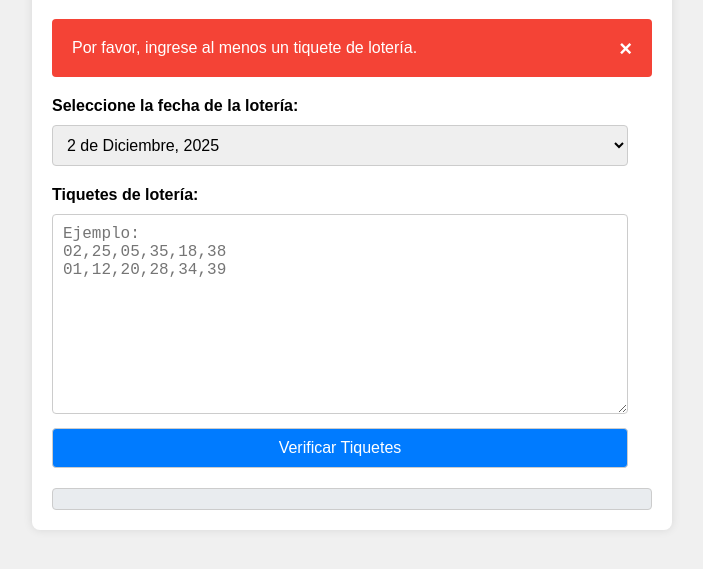
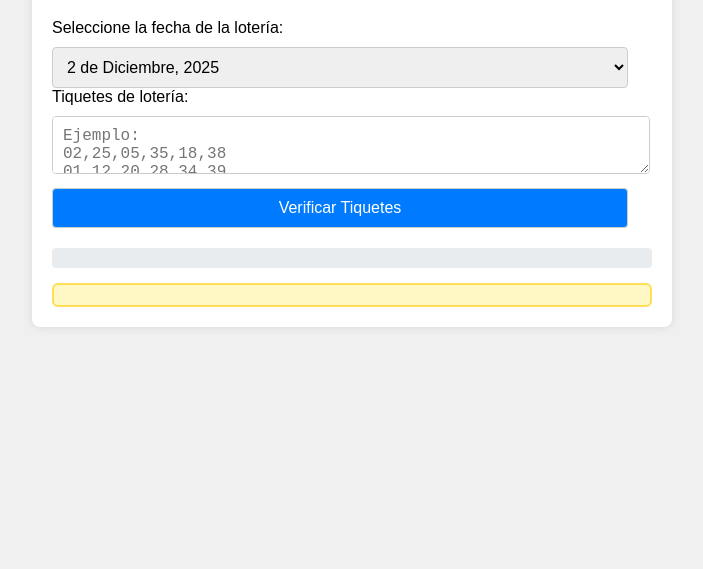
Before and after one commit to jorge30dic/VerificadorLotto, a plain HTML site: page index.html in a window 1280 px wide. Both pictures are taken after a click on the button "Verificar Tiquetes". Shown: the part 101-670 px from the top of the page, without its empty margins (288-991 px from the left). Drawn offline with Linux system fonts and the light colour scheme.

Commit message:
Update index.html

```diff
--- a/index.html
+++ b/index.html
@@ -8,105 +8,26 @@
     <link rel="icon" href="https://lotto-panama.com/wp-content/uploads/2024/04/Logo-Lotto-FAVICON-WEB-5-150x150.png" sizes="32x32">
     <link rel="icon" href="https://lotto-panama.com/wp-content/uploads/2024/04/Logo-Lotto-FAVICON-WEB-5-300x300.png" sizes="192x192">
     <link rel="apple-touch-icon" href="https://lotto-panama.com/wp-content/uploads/2024/04/Logo-Lotto-FAVICON-WEB-5-300x300.png">
+
     <style>
-        body {
-            font-family: Arial, sans-serif;
-            margin: 20px;
-            background-color: #f0f0f0;
+        body { font-family: Arial, sans-serif; margin: 20px; background-color: #f0f0f0; }
+        h1 { text-align: center; color: #333; }
+        .container {
+            max-width: 600px; margin: 0 auto; padding: 20px; background-color: #fff;
+            border-radius: 8px; box-shadow: 0 0 10px rgba(0, 0, 0, 0.1);
         }
-
-        h1 {
-            text-align: center;
-            color: #333;
+        textarea, select, button {
+            width: calc(100% - 24px); padding: 10px; margin-top: 10px;
+            border: 1px solid #ccc; border-radius: 4px; font-size: 16px;
         }
-
-        .container {
-            max-width: 600px;
-            margin: 0 auto;
-            padding: 20px;
-            background-color: #fff;
-            border-radius: 8px;
-            box-shadow: 0 0 10px rgba(0, 0, 0, 0.1);
-        }
-
-        label {
-            font-weight: bold;
-            display: block;
-            margin-top: 20px;
-        }
-
-        textarea,
-        select,
-        button {
-            width: calc(100% - 24px);
-            padding: 10px;
-            margin-top: 10px;
-            border: 1px solid #ccc;
-            border-radius: 4px;
-            font-size: 16px;
-        }
-
-        textarea {
-            height: 200px;
-            box-sizing: border-box;
-        }
-
-        button {
-            background-color: #007bff;
-            color: #fff;
-            cursor: pointer;
-        }
-
-        button:hover {
-            background-color: #0056b3;
-        }
-
-        #resultado {
-            margin-top: 20px;
-            padding: 10px;
-            background-color: #e9ecef;
-            border-radius: 4px;
-            border: 1px solid #ccc;
-            font-size: 16px;
-            line-height: 1.5;
-        }
-
-        .acierto {
-            color: #0a8a0a;
-            font-weight: bold;
-        }
-
-        .error {
-            color: #c30000;
-            font-weight: bold;
-        }
-
-        .alert {
-            display: none;
-            padding: 20px;
-            background-color: #f44336;
-            color: white;
-            margin-bottom: 15px;
-            border-radius: 4px;
-        }
-
-        .alert.show {
-            display: block;
-        }
-
-        .closebtn {
-            margin-left: 15px;
-            color: white;
-            font-weight: bold;
-            float: right;
-            font-size: 22px;
-            line-height: 20px;
-            cursor: pointer;
-            transition: 0.3s;
-        }
-
-        .closebtn:hover {
-            color: black;
+        button { background-color: #007bff; color: white; cursor: pointer; }
+        button:hover { background-color: #0056b3; }
+        #resultado { margin-top: 20px; padding: 10px; background-color: #e9ecef; border-radius: 4px; }
+        .acierto { color: #0a8a0a; font-weight: bold; }
+        .error { color: #c30000; font-weight: bold; }
+        #totalGanancia {
+            margin-top: 15px; padding: 10px; background-color: #fff8c4; border: 2px solid #ffdd57;
+            border-radius: 6px; font-size: 18px; font-weight: bold; text-align: center;
         }
     </style>
 </head>
@@ -114,10 +35,6 @@
 <body>
     <div class="container">
         <h1>Verificador de Tiquetes Lotto Panama</h1>
-        <div id="alert" class="alert">
-            <span class="closebtn" onclick="this.parentElement.style.display='none';">&times;</span>
-            Por favor, ingrese al menos un tiquete de lotería.
-        </div>
 
         <label for="fecha">Seleccione la fecha de la lotería:</label>
         <select id="fecha">
@@ -137,7 +54,9 @@
 01,12,20,28,34,39"></textarea>
 
         <button onclick="verificarTiquetes()">Verificar Tiquetes</button>
+
         <div id="resultado"></div>
+        <div id="totalGanancia"></div>
     </div>
 
     <script>
@@ -153,48 +72,48 @@
         };
 
         function verificarTiquetes() {
-            const fechaSeleccionada = document.getElementById("fecha").value;
-            const resultados = resultadosPorFecha[fechaSeleccionada];
+            const fecha = document.getElementById("fecha").value;
+            const resultados = resultadosPorFecha[fecha];
+            const texto = document.getElementById("tiquetes").value.trim();
 
-            const tiquetesInput = document.getElementById("tiquetes").value.trim();
-            if (!tiquetesInput) {
-                document.getElementById("alert").classList.add("show");
-                return;
-            }
-            document.getElementById("alert").classList.remove("show");
+            if (!texto) return alert("Ingrese tiquetes primero.");
 
-            const lineas = tiquetesInput.split("\n");
+            const lineas = texto.split("\n");
             let salida = "";
+            let totalGanado = 0;
 
-            for (let i = 0; i < lineas.length; i++) {
-                const numeros = lineas[i].split(",").map(n => n.trim().padStart(2, '0'));
-                const aciertos = numeros.filter(n => resultados.includes(n)).length;
+            lineas.forEach((linea, i) => {
+                const nums = linea.split(",").map(n => n.trim().padStart(2,'0'));
+                const aciertos = nums.filter(n => resultados.includes(n)).length;
                 const ganancia = calcularGanancia(aciertos);
+                totalGanado += ganancia;
 
-                const detalle = numeros.map(num =>
-                    resultados.includes(num)
-                        ? `<span class="acierto">${num}</span>`
-                        : `<span class="error">${num}</span>`
+                const detalle = nums.map(num =>
+                    resultados.includes(num) ? `<span class="acierto">${num}</span>` :
+                                                `<span class="error">${num}</span>`
                 ).join(", ");
 
-                let emoji = aciertos >= 3 ? "🎉" : "😢";
+                const emoji = aciertos >= 3 ? "🎉" : "😢";
 
                 salida += `
                     <strong>Tiquete ${i + 1}:</strong> ${detalle} <br>
                     <strong>Aciertos:</strong> ${aciertos} |
                     <strong>Gana:</strong> $${ganancia} ${emoji}
-                    <br><br>`;
-            }
+                    <br><br>
+                `;
+            });
 
             document.getElementById("resultado").innerHTML = salida;
+            document.getElementById("totalGanancia").innerHTML =
+                `💰 <strong>GANANCIA TOTAL ACUMULADA: $${totalGanado}</strong>`;
         }
 
-        function calcularGanancia(aciertos) {
-            return aciertos === 3 ? 5 :
-                aciertos === 4 ? 50 :
-                aciertos === 5 ? 1500 :
-                aciertos === 6 ? 500000 :
-                0;
+        function calcularGanancia(a) {
+            return a === 3 ? 5 :
+                   a === 4 ? 50 :
+                   a === 5 ? 1500 :
+                   a === 6 ? 500000 :
+                   0;
         }
     </script>
 </body>
```
